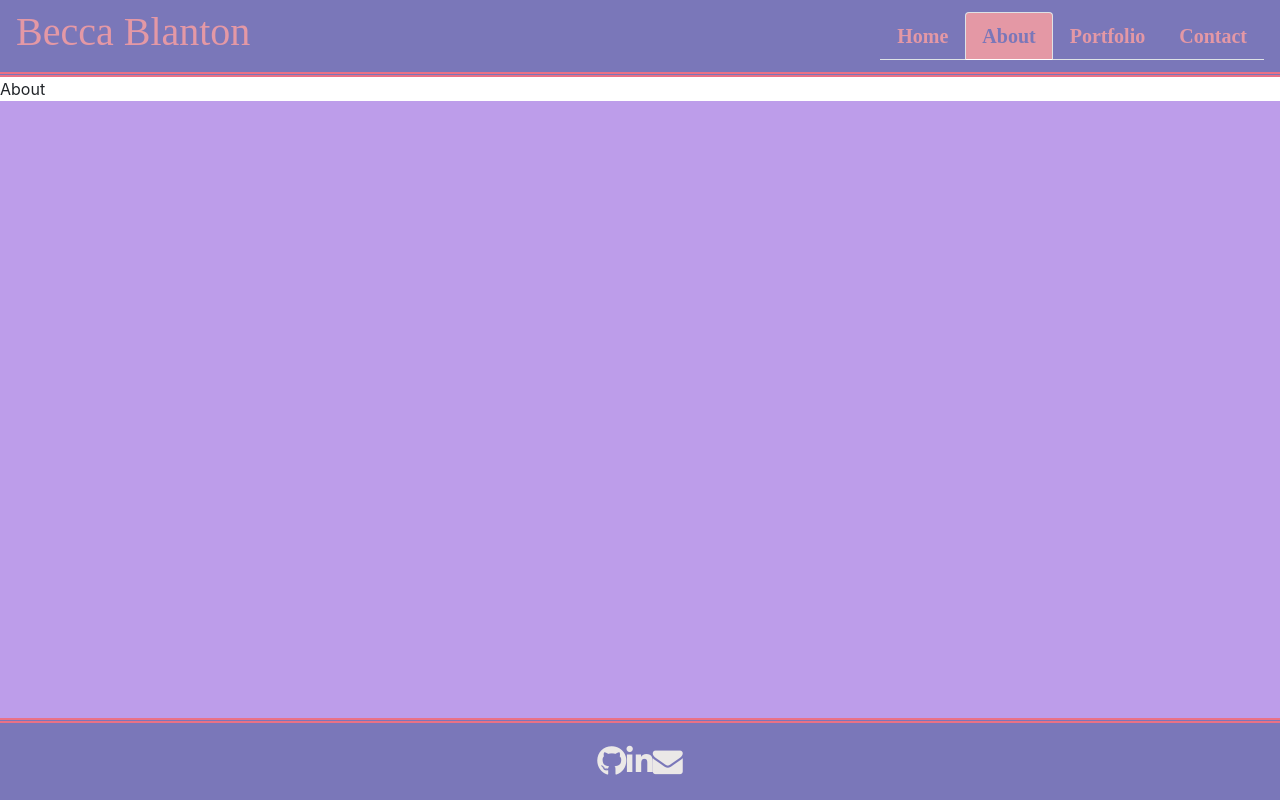
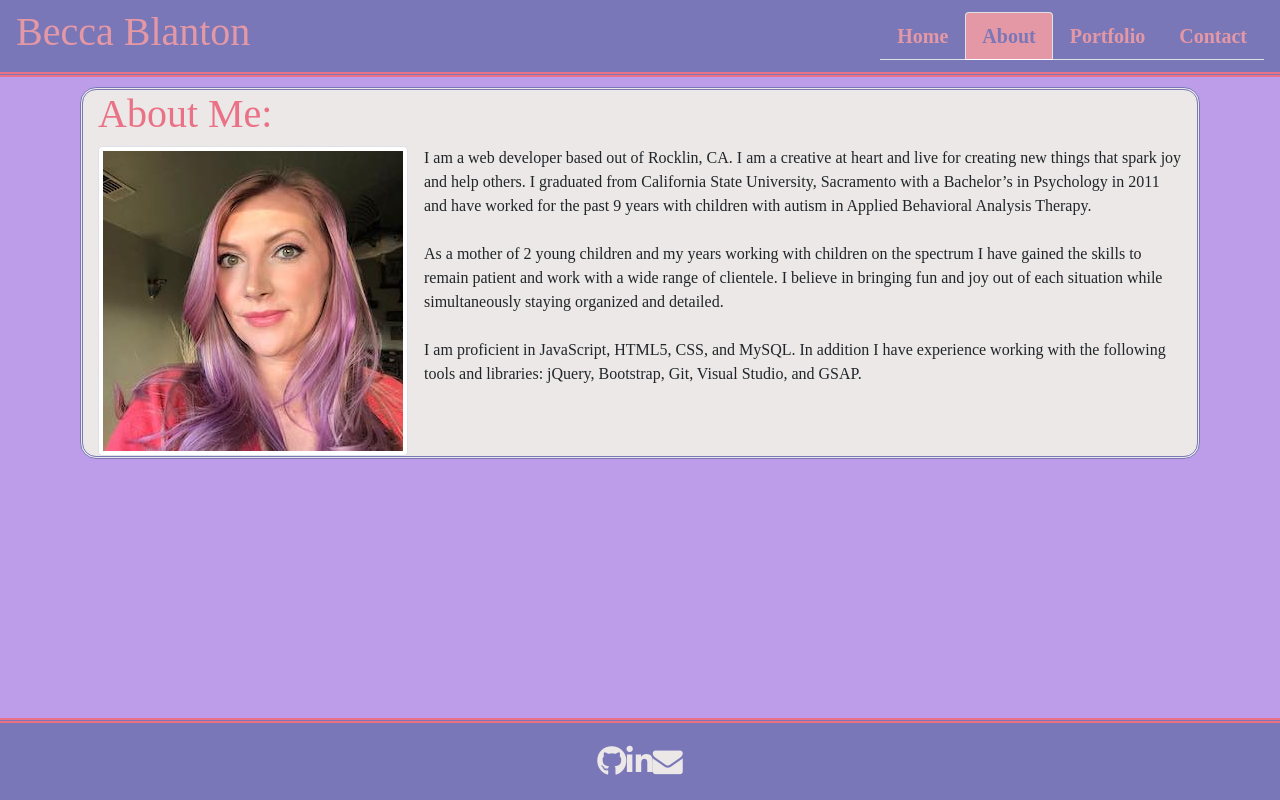
Before and after one commit to BeccaBlanton/portfolio, a React (Create React App) app: page /about in a window 1280 px wide. Built offline with nearby package versions, Linux system fonts and the light colour scheme.

Commit message:
added about page, profile img

```diff
--- a/src/App.css
+++ b/src/App.css
@@ -5,7 +5,7 @@
 }
 
 body, html {
-  background-color: #BD9DEA;
+  background-color: #BD9DEA!important;
   margin-bottom: 40px;
 }
 
--- a/src/components/pages/About.js
+++ b/src/components/pages/About.js
@@ -1,8 +1,26 @@
 import React from "react";
-
+import profileimg from "../../profileimg.jpg"
 function About() {
   return (
-    <div>About</div>
+    <main>
+        <div className="container">
+            <div className="row">
+                <div className="col">
+                    <h1>About Me:</h1>
+                    <img src={profileimg}alt="Becca Blanton" class="mr-md-3 img-fluid img-thumbnail float-md-left"></img>
+                    <p>
+                    I am a web developer based out of Rocklin, CA. I am a creative at heart and live for creating new things that spark joy and help others. I graduated from California State University, Sacramento with a Bachelor’s in Psychology in 2011 and have worked for the past 9 years with children with autism in Applied Behavioral Analysis Therapy.
+                    <br></br>
+                    <br></br>
+                    As a mother of 2 young children and my years working with children on the spectrum I have gained the skills to remain patient and work with a wide range of clientele. I believe in bringing fun and joy out of each situation while simultaneously staying organized and detailed.
+                    <br></br>
+                    <br></br>
+                    I am proficient in JavaScript, HTML5, CSS, and MySQL. In addition I have experience working with the following tools and libraries: jQuery, Bootstrap, Git, Visual Studio, and GSAP.
+                    </p>
+                </div>
+            </div>
+        </div>
+    </main>
   );
 }
 
```
Also changed, not shown: src/profileimg.jpg (added).
